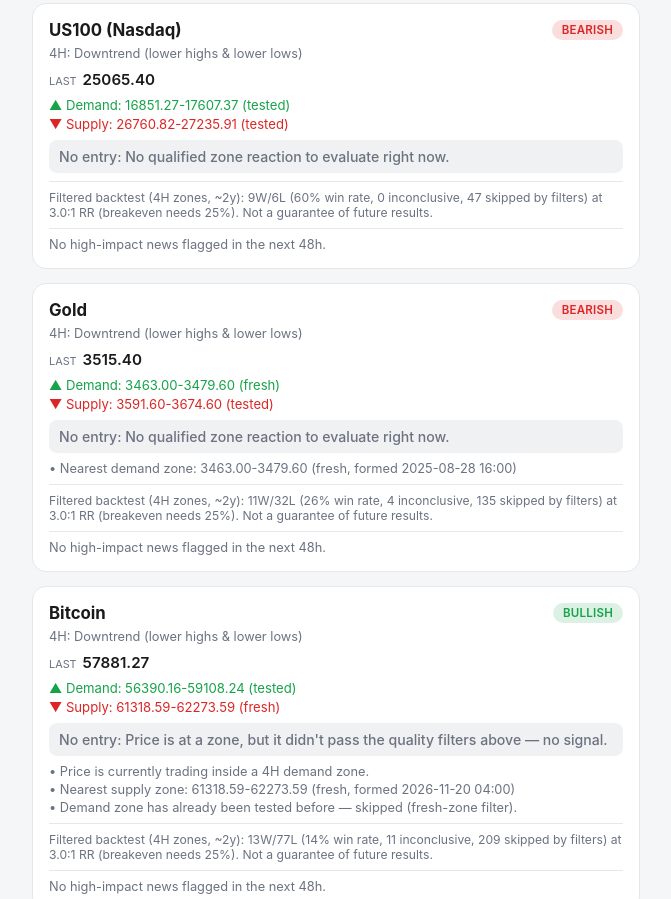
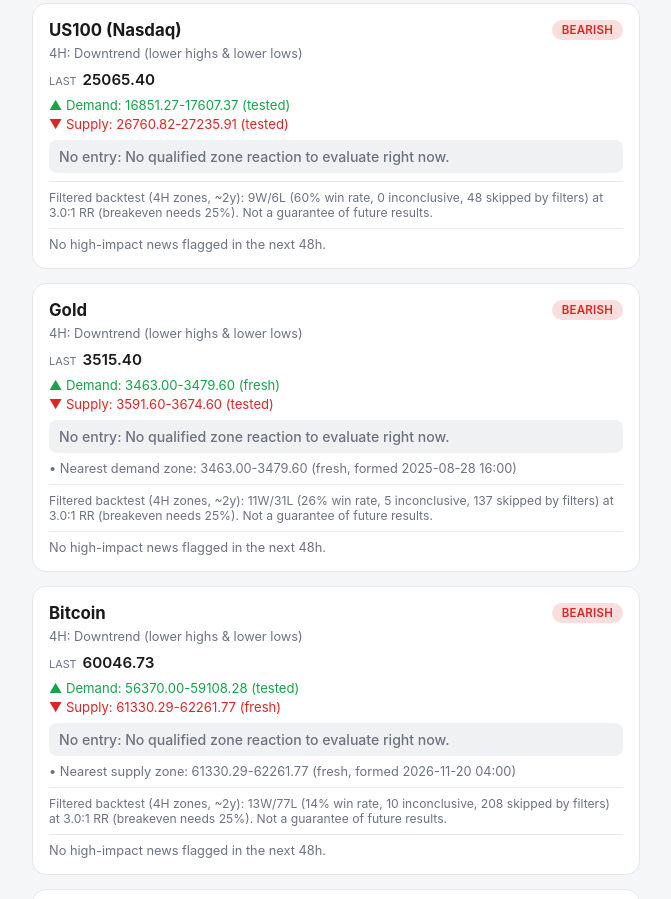
Before and after one commit to Mario1904/TRADING-BOT-3, a plain HTML site: page docs/index.html in a window 1280 px wide. Shown: the part 559-1458 px from the top of the page, without its empty margins (304-975 px from the left). Drawn offline with Linux system fonts and the light colour scheme.

Commit message:
Daily market report update

```diff
--- a/docs/index.html
+++ b/docs/index.html
@@ -69,7 +69,7 @@
 <body>
 <header>
   <h1>📊 Daily Market Report</h1>
-  <p>Generated 2026-11-21 10:17 UTC &middot; 4H zones (trend-aligned, fresh-only, rejection-confirmed), 5M entry, 3:1 RR</p>
+  <p>Generated 2026-11-21 17:44 UTC &middot; 4H zones (trend-aligned, fresh-only, rejection-confirmed), 5M entry, 3:1 RR</p>
 </header>
 <div class="disclaimer">
   Educational tool only — not financial advice, not a guarantee of accuracy.
@@ -108,7 +108,7 @@
 
 
   <div class="notes"></div>
-  <div class="backtest">Filtered backtest (4H zones, ~2y): 9W/6L (60% win rate, 0 inconclusive, 47 skipped by filters) at 3.0:1 RR (breakeven needs 25%). Not a guarantee of future results.</div>
+  <div class="backtest">Filtered backtest (4H zones, ~2y): 9W/6L (60% win rate, 0 inconclusive, 48 skipped by filters) at 3.0:1 RR (breakeven needs 25%). Not a guarantee of future results.</div>
   <div class="news">No high-impact news flagged in the next 48h.</div>
 </div>
 
@@ -124,23 +124,23 @@
 
 
   <div class="notes"><div>• Nearest demand zone: 3463.00-3479.60 (fresh, formed 2025-08-28 16:00)</div></div>
-  <div class="backtest">Filtered backtest (4H zones, ~2y): 11W/32L (26% win rate, 4 inconclusive, 135 skipped by filters) at 3.0:1 RR (breakeven needs 25%). Not a guarantee of future results.</div>
+  <div class="backtest">Filtered backtest (4H zones, ~2y): 11W/31L (26% win rate, 5 inconclusive, 137 skipped by filters) at 3.0:1 RR (breakeven needs 25%). Not a guarantee of future results.</div>
   <div class="news">No high-impact news flagged in the next 48h.</div>
 </div>
 
-<div class="card Bullish">
+<div class="card Bearish">
   <div class="card-head">
     <h2>Bitcoin</h2>
-    <span class="badge Bullish">Bullish</span>
+    <span class="badge Bearish">Bearish</span>
   </div>
   <div class="structure">4H: Downtrend (lower highs & lower lows)</div>
-  <div class="stats"><span class="label">Last</span><span class="value">57881.27</span></div>
-  <div class="zones"><div class="zone-demand">▲ Demand: 56390.16-59108.24 (tested)</div><div class="zone-supply">▼ Supply: 61318.59-62273.59 (fresh)</div></div>
-  <div class="entry signal-no">No entry: Price is at a zone, but it didn't pass the quality filters above — no signal.</div>
+  <div class="stats"><span class="label">Last</span><span class="value">60046.73</span></div>
+  <div class="zones"><div class="zone-demand">▲ Demand: 56370.00-59108.28 (tested)</div><div class="zone-supply">▼ Supply: 61330.29-62261.77 (fresh)</div></div>
+  <div class="entry signal-no">No entry: No qualified zone reaction to evaluate right now.</div>
 
 
-  <div class="notes"><div>• Price is currently trading inside a 4H demand zone.</div><div>• Nearest supply zone: 61318.59-62273.59 (fresh, formed 2026-11-20 04:00)</div><div>• Demand zone has already been tested before — skipped (fresh-zone filter).</div></div>
-  <div class="backtest">Filtered backtest (4H zones, ~2y): 13W/77L (14% win rate, 11 inconclusive, 209 skipped by filters) at 3.0:1 RR (breakeven needs 25%). Not a guarantee of future results.</div>
+  <div class="notes"><div>• Nearest supply zone: 61330.29-62261.77 (fresh, formed 2026-11-20 04:00)</div></div>
+  <div class="backtest">Filtered backtest (4H zones, ~2y): 13W/77L (14% win rate, 10 inconclusive, 208 skipped by filters) at 3.0:1 RR (breakeven needs 25%). Not a guarantee of future results.</div>
   <div class="news">No high-impact news flagged in the next 48h.</div>
 </div>
 
@@ -156,7 +156,7 @@
 
 
   <div class="notes"><div>• Price is currently trading inside a 4H demand zone.</div><div>• Nearest supply zone: 1.11-1.12 (fresh, formed 2026-11-11 08:00)</div><div>• Demand zone has already been tested before — skipped (fresh-zone filter).</div></div>
-  <div class="backtest">Filtered backtest (4H zones, ~2y): 21W/62L (25% win rate, 9 inconclusive, 174 skipped by filters) at 3.0:1 RR (breakeven needs 25%). Not a guarantee of future results.</div>
+  <div class="backtest">Filtered backtest (4H zones, ~2y): 22W/63L (26% win rate, 9 inconclusive, 174 skipped by filters) at 3.0:1 RR (breakeven needs 25%). Not a guarantee of future results.</div>
   <div class="news">No high-impact news flagged in the next 48h.</div>
 </div>
 
@@ -172,7 +172,7 @@
 
 
   <div class="notes"><div>• Price is currently trading inside a 4H demand zone.</div><div>• Nearest supply zone: 1.31-1.32 (fresh, formed 2026-11-19 08:00)</div><div>• Demand zone has already been tested before — skipped (fresh-zone filter).</div></div>
-  <div class="backtest">Filtered backtest (4H zones, ~2y): 13W/55L (19% win rate, 11 inconclusive, 181 skipped by filters) at 3.0:1 RR (breakeven needs 25%). Not a guarantee of future results.</div>
+  <div class="backtest">Filtered backtest (4H zones, ~2y): 13W/55L (19% win rate, 11 inconclusive, 182 skipped by filters) at 3.0:1 RR (breakeven needs 25%). Not a guarantee of future results.</div>
   <div class="news">No high-impact news flagged in the next 48h.</div>
 </div>
 
```
